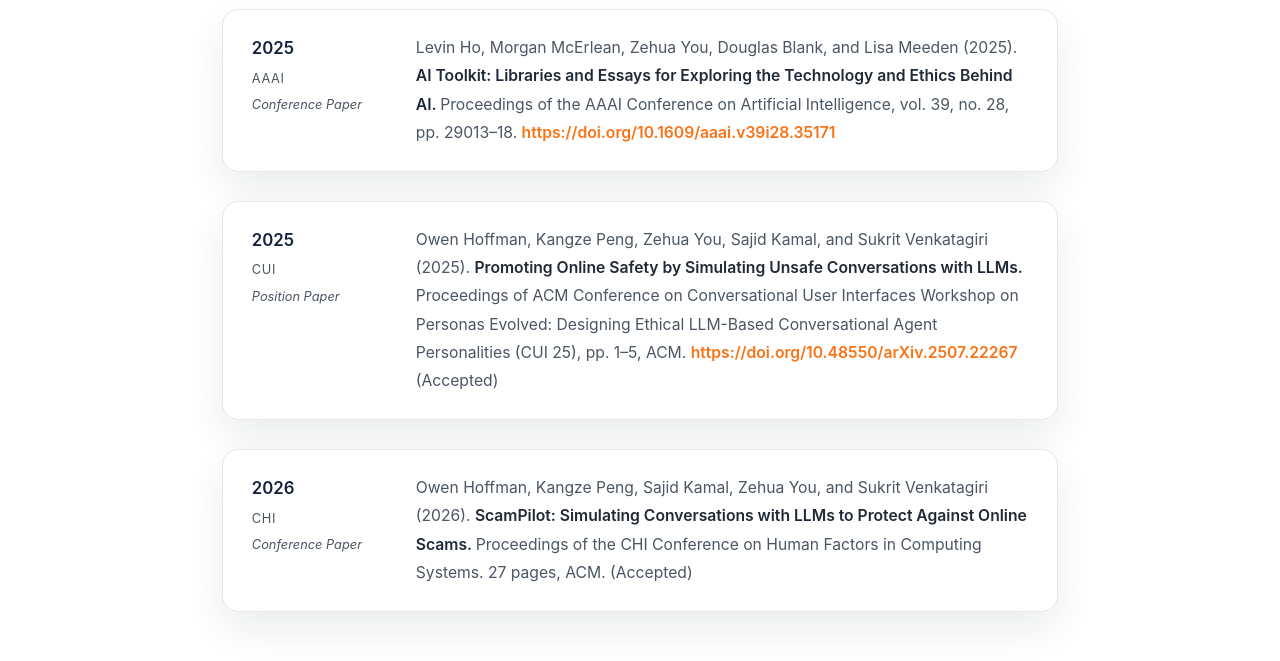
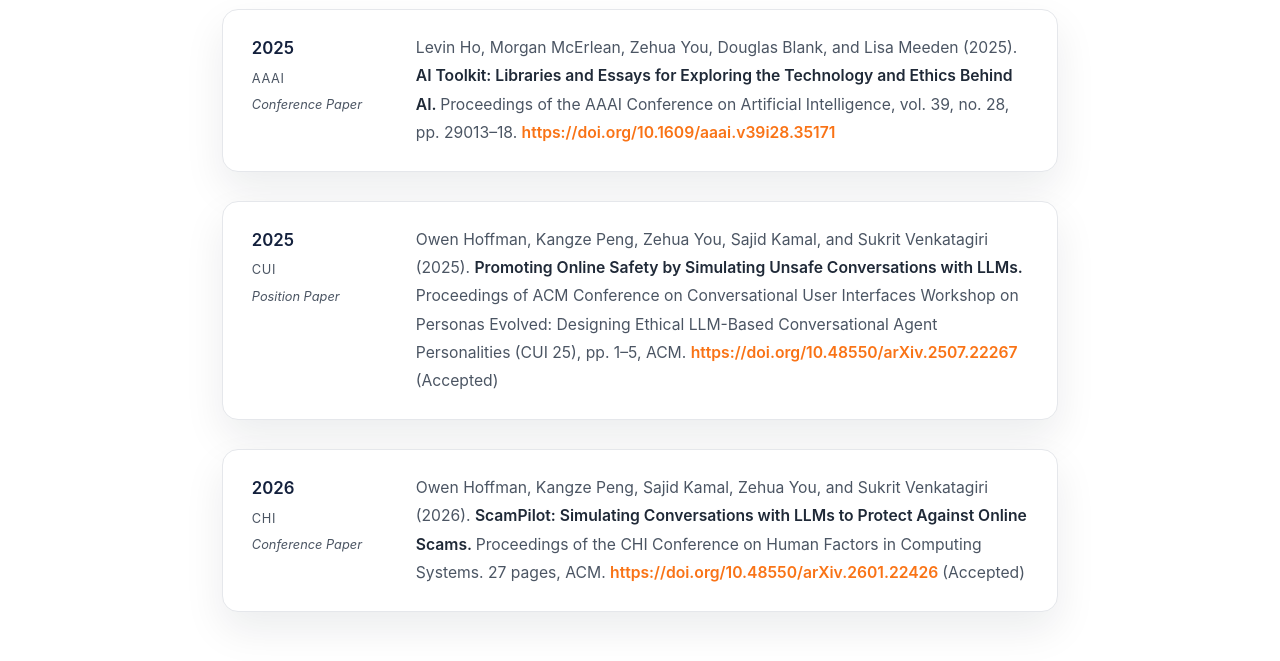
Before and after one commit to zehua-you/zehua-you.github.io, a plain HTML site: page publications.html in a window 1280 px wide. Shown: the part 177-838 px from the top of the page. Drawn offline with Linux system fonts and the light colour scheme.

Commit message:
updating paper link

```diff
--- a/publications.html
+++ b/publications.html
@@ -102,6 +102,9 @@
                             ScamPilot: Simulating Conversations with LLMs to Protect Against Online Scams.
                         </span>
                         Proceedings of the CHI Conference on Human Factors in Computing Systems. 27 pages, ACM.
+                        <a href="https://doi.org/10.48550/arXiv.2601.22426" target="_blank">
+                            https://doi.org/10.48550/arXiv.2601.22426
+                        </a>
                         (Accepted)
                     </div>
                 </div>
```
